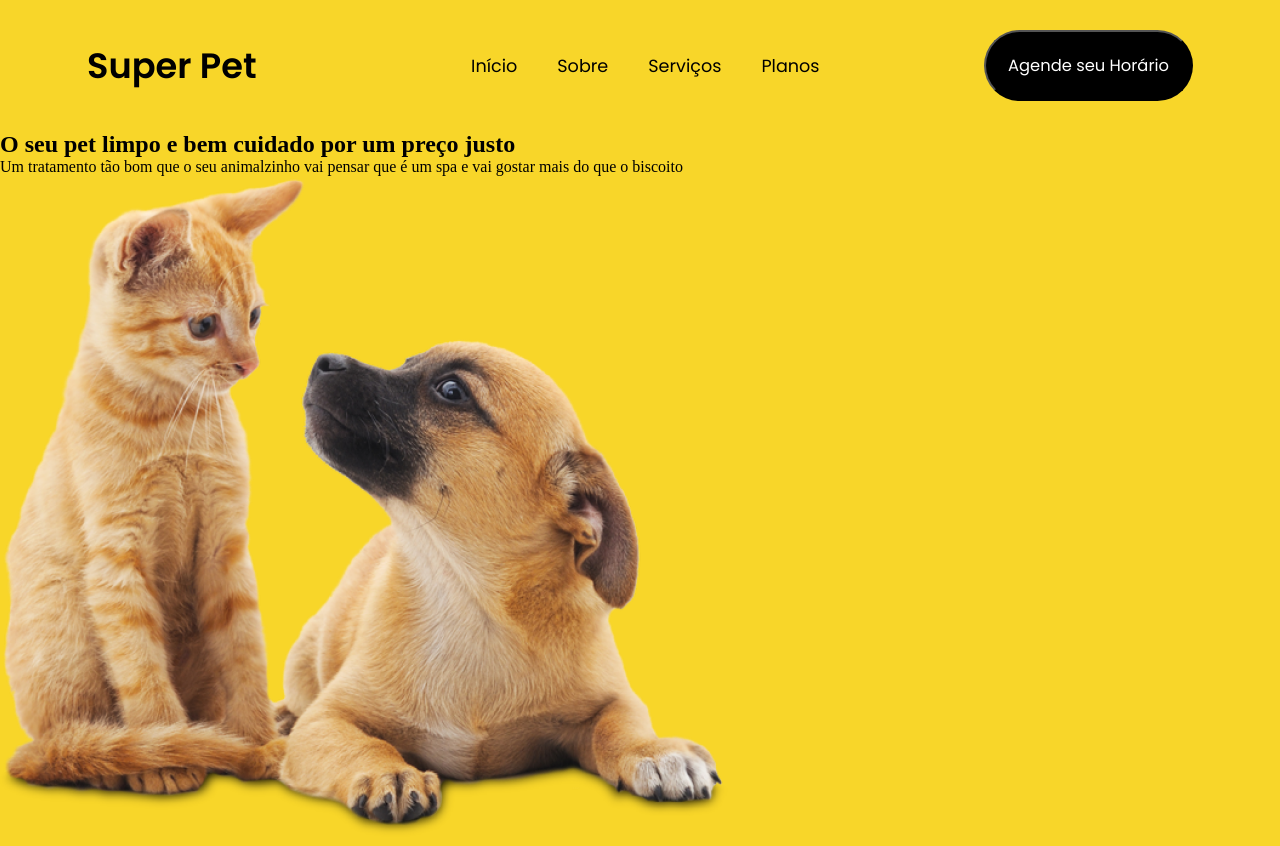
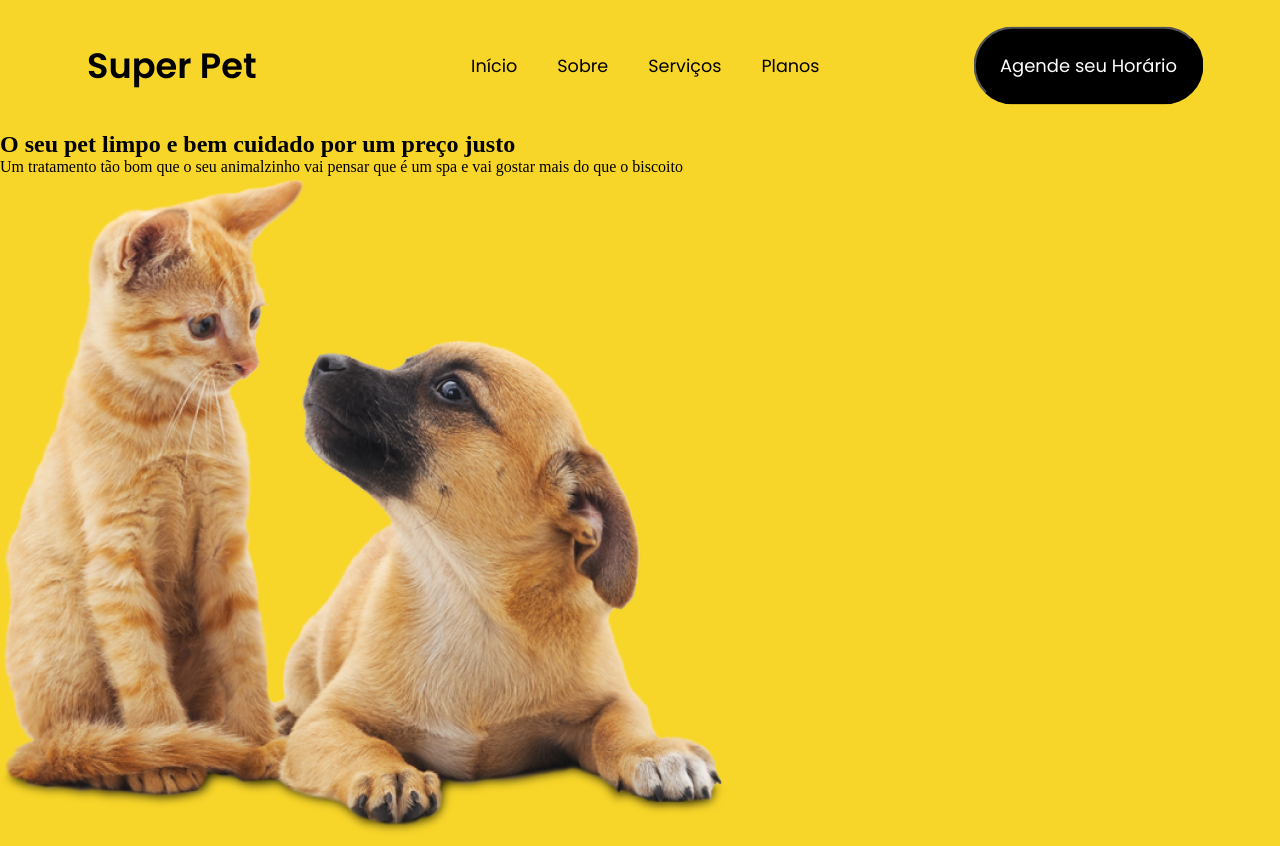
Before and after one commit to matheusricardoooo/super-pet, a plain HTML site: page index.html in a window 1280 px wide. In both pictures the pointer is over the button "Agende seu Horário". Drawn offline with Linux system fonts and the light colour scheme.

Commit message:
adicionando hover no botão de agendar

```diff
--- a/styles/menu.css
+++ b/styles/menu.css
@@ -74,6 +74,11 @@ header .btn button {
     color: #ffffff;
     font-family: "Poppins", serif;
     font-size: 1.02rem;
+    transition: 0.3s;
+}
+
+header .btn button:hover {
+    transform: scale(1.1);
 }
 
 @media screen and (max-width: 500px) {
```
